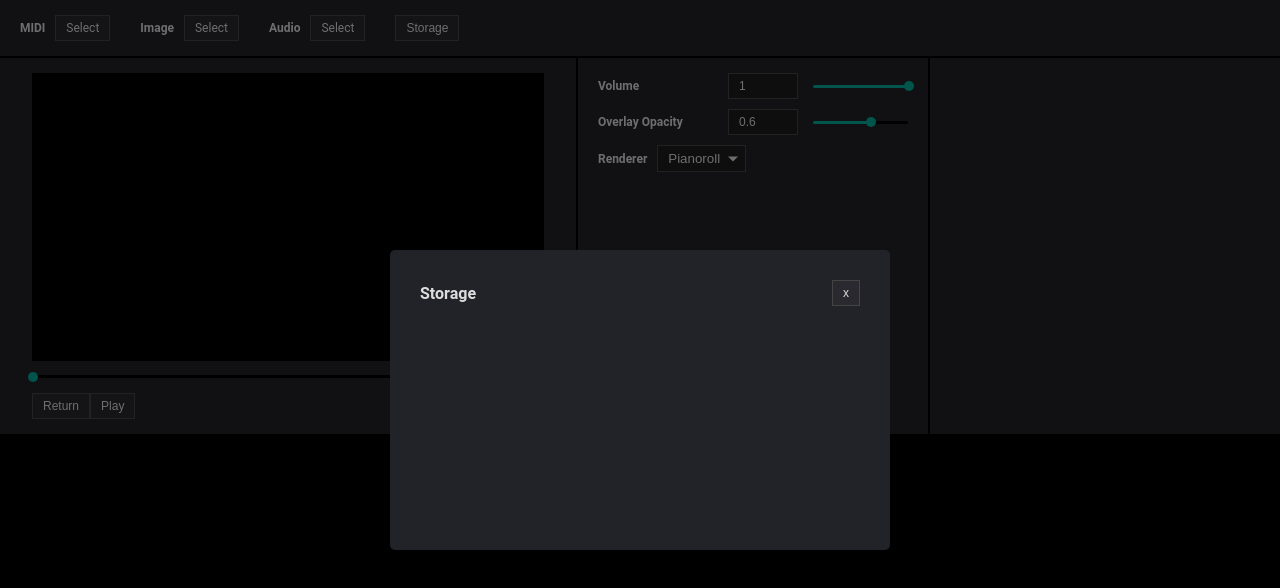
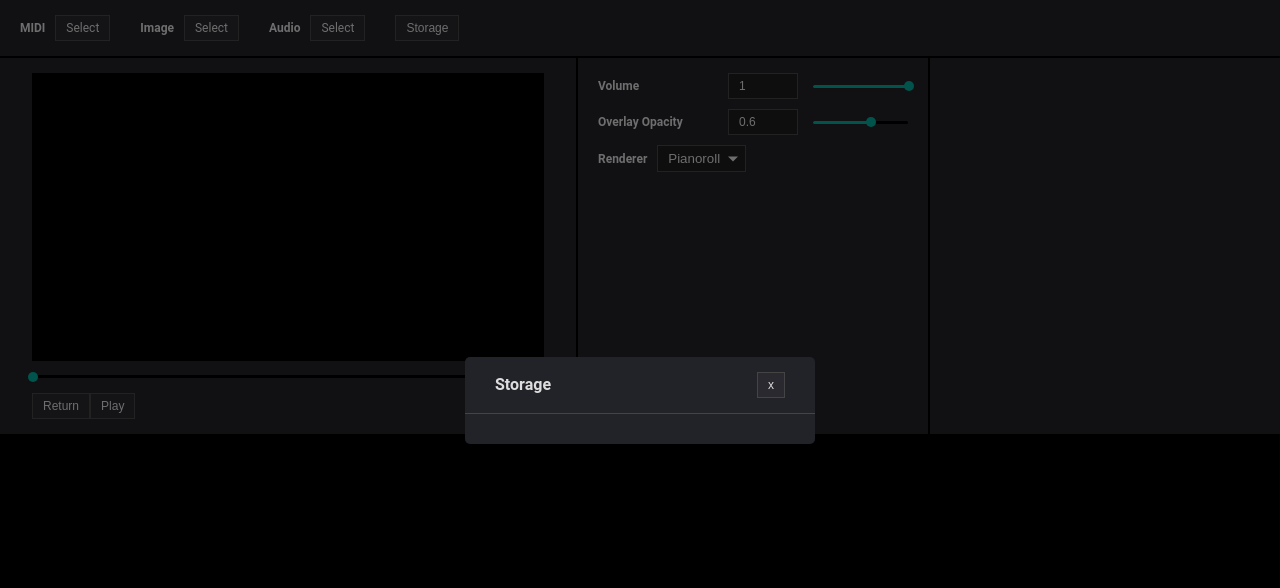
Before and after one commit to jinjor/midi-movie, a React (Vite) app: page / in a window 1280 px wide. Both pictures are taken after a click on the button "Storage". Shown: the top 588 px of the page. Built offline with nearby package versions, Linux system fonts and the light colour scheme.

Commit message:
fix styles

```diff
--- a/src/components/StorageModal/StorageModal.module.css
+++ b/src/components/StorageModal/StorageModal.module.css
@@ -1,3 +1,16 @@
+.modal {
+  max-width: 350px;
+}
+.sections {
+  display: flex;
+  flex-direction: column;
+  gap: 15px;
+  padding: 0;
+}
+.heading {
+  font-size: 12px;
+  text-decoration: underline;
+}
 .list {
   display: flex;
   flex-direction: column;
@@ -9,3 +22,6 @@
   justify-content: space-between;
   align-items: center;
 }
+.itemName {
+  font-size: 12px;
+}
--- a/src/components/StorageModal/StorageModal.tsx
+++ b/src/components/StorageModal/StorageModal.tsx
@@ -10,9 +10,12 @@ export const StorageModal = () => {
     <Modal
       title="Storage"
       renderButton={(open) => <button onClick={open}>Storage</button>}
+      className={styles.modal}
     >
-      <RendererList />
-      <MidiList />
+      <div className={styles.sections}>
+        <RendererList />
+        <MidiList />
+      </div>
     </Modal>
   );
 };
@@ -25,17 +28,17 @@ const RendererList = () => {
     return null;
   }
   return (
-    <div>
-      <h3>Renderer Settings</h3>
+    <section>
+      <h3 className={styles.heading}>Renderer Settings</h3>
       <ul className={styles.list}>
         {rendererNamesWhichHaveProps.map((name) => (
           <li key={name} className={styles.item}>
-            {name}
+            <span className={styles.itemName}>{name}</span>
             <button onClick={() => deleteRendererProps(name)}>Delete</button>
           </li>
         ))}
       </ul>
-    </div>
+    </section>
   );
 };
 
@@ -47,16 +50,16 @@ const MidiList = () => {
     return null;
   }
   return (
-    <div>
-      <h3>Midi Settings</h3>
+    <section>
+      <h3 className={styles.heading}>Midi Settings</h3>
       <ul className={styles.list}>
         {midiFileNamesWhichHaveProps.map((name) => (
           <li key={name} className={styles.item}>
-            {name}
+            <span className={styles.itemName}>{name}</span>
             <button onClick={() => deleteMidiProps(name)}>Delete</button>
           </li>
         ))}
       </ul>
-    </div>
+    </section>
   );
 };
--- a/src/ui/Modal/Modal.module.css
+++ b/src/ui/Modal/Modal.module.css
@@ -5,8 +5,9 @@
   width: 100%;
   height: 100%;
   z-index: 1;
+  display: grid;
+  place-items: center;
 }
-
 .overlay {
   width: 100%;
   height: 100%;
@@ -14,24 +15,24 @@
 }
 .content {
   position: absolute;
-  top: 50%;
-  left: 50%;
-  transform: translate(-50%, -50%);
+  display: flex;
+  flex-direction: column;
   background-color: var(--color-bg-foreground);
   border-radius: 5px;
-  padding: 20px;
   width: 500px;
-  height: 300px;
+  max-height: 80%;
 }
-.header {
+.head {
   display: flex;
   justify-content: space-between;
   align-items: center;
-  padding: 10px;
+  padding: 15px 30px;
+  border-bottom: solid 1px var(--color-border-default);
 }
 .title {
   font-weight: bold;
 }
 .body {
-  padding: 10px;
+  padding: 15px 30px;
+  overflow-y: scroll;
 }
--- a/src/ui/Modal/Modal.tsx
+++ b/src/ui/Modal/Modal.tsx
@@ -2,12 +2,15 @@ import { useCounter } from "@/counter";
 import { ReactNode, useCallback, useState } from "react";
 import { Portal } from "../Portal";
 import styles from "./Modal.module.css";
+import { cx } from "@/util";
 
 export const Modal = ({
+  className,
   title,
   renderButton,
   children,
 }: {
+  className?: string;
   title: string;
   renderButton: (open: () => void) => ReactNode;
   children: ReactNode;
@@ -29,8 +32,8 @@ export const Modal = ({
                 setShow(false);
               }}
             />
-            <div className={styles.content}>
-              <div className={styles.header}>
+            <div className={cx(styles.content, className)}>
+              <div className={styles.head}>
                 <div className={styles.title}>{title}</div>
                 <button
                   onClick={() => {
```
